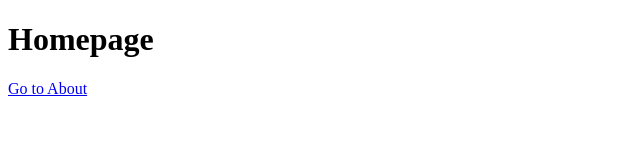
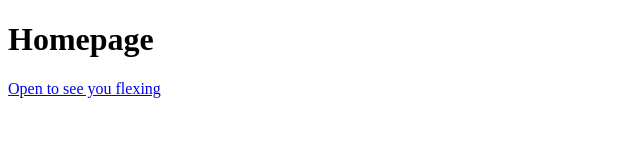
Before and after one commit to csbao22/csbao22.github.io, a plain HTML site: page index.html in a window 1280 px wide. Shown: the full height of the page, 0-640 px from the left. Drawn offline with Linux system fonts and the light colour scheme.

Commit message:
index.html

```diff
--- a/index.html
+++ b/index.html
@@ -7,6 +7,6 @@
 </head>
 <body>
     <h1>Homepage</h1>
-    <a href="about.html"> Go to About</a>
+    <a href="about.html"> Open to see you flexing</a>
 </body>
 </html>
```
